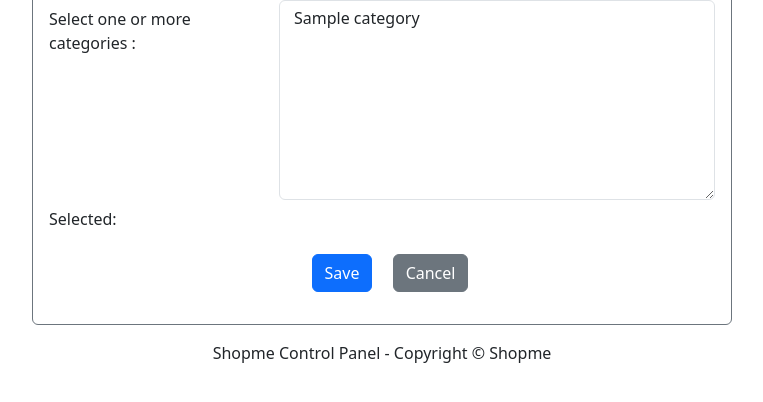
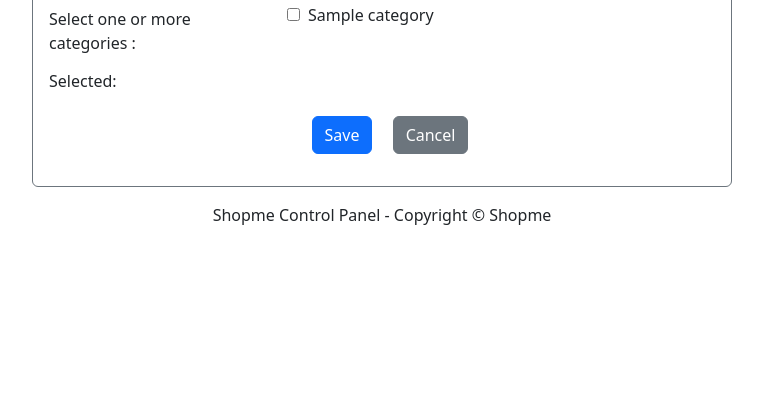
Before and after one commit to haozhe0302/ShopmeMall, a Spring app: template ShopmeWebParent/ShopmeBackEnd/src/main/resources/templates/brands/brand_form.html in a window 1280 px wide. Shown: the part 251-653 px from the top of the page, without its empty margins (258-1021 px from the left). Run offline with Thymeleaf, Linux system fonts and the light colour scheme; the template is opened without the code that fills it: most values are stand-ins (such as "Sample title", 1, 10 or a date in 2020); data that the repository does not hold is empty; some of the project's set-up classes (security, data sources, template engines, error pages and the like) are left out, and stand-ins take their place; some libraries are stand-ins or nearby versions.

Commit message:
Temporary solutions for multiple category selection
Temporarily using check box to select multiple categories in manage brand form page instead of drop down box. Leave for fixing later.

```diff
--- a/ShopmeWebParent/ShopmeBackEnd/src/main/resources/templates/brands/brand_form.html
+++ b/ShopmeWebParent/ShopmeBackEnd/src/main/resources/templates/brands/brand_form.html
@@ -34,11 +34,10 @@
                 <!-- Categories select list-->
                 <label class="col-sm-4 col-form-label">Select one or more categories :</label>
                 <div class="col-sm-8">
-                    <select name="select[]" class="form-control" th:field="*{categories}" multiple required style="resize: vertical; height: 200px">
-                        <th:block th:each="category : ${listCategories}">
-                            <option th:value="${category.id}">[[${category.name}]]</option>
-                        </th:block>
-                    </select>
+                    <th:block th:each="category : ${listCategories}">
+                        <!-- Dropdown box not working properly. Temporarily replaced with check box-->
+                        <input type="checkbox" th:field="*{categories}" th:text="${category.name}" th:value="${category.id}" class="m-2"/><br>
+                    </th:block>
                 </div>
             </div>
 
```
